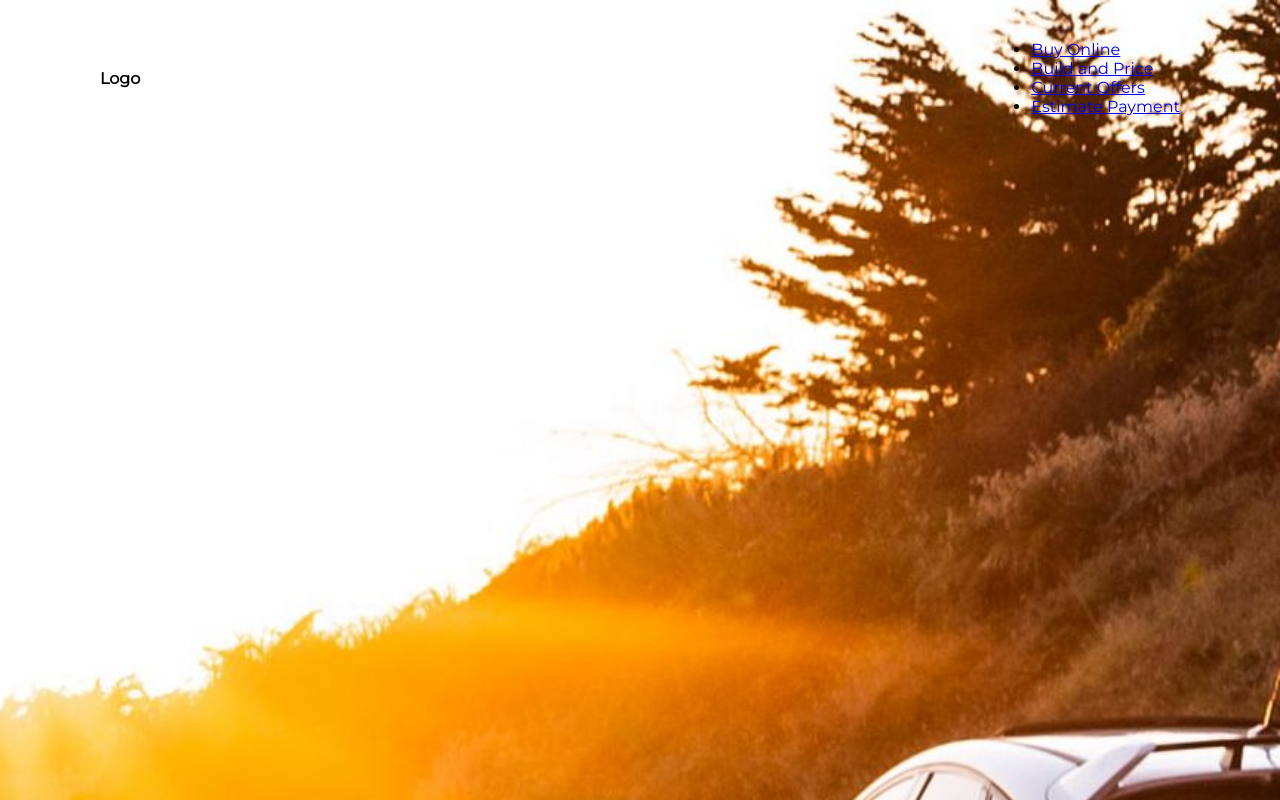
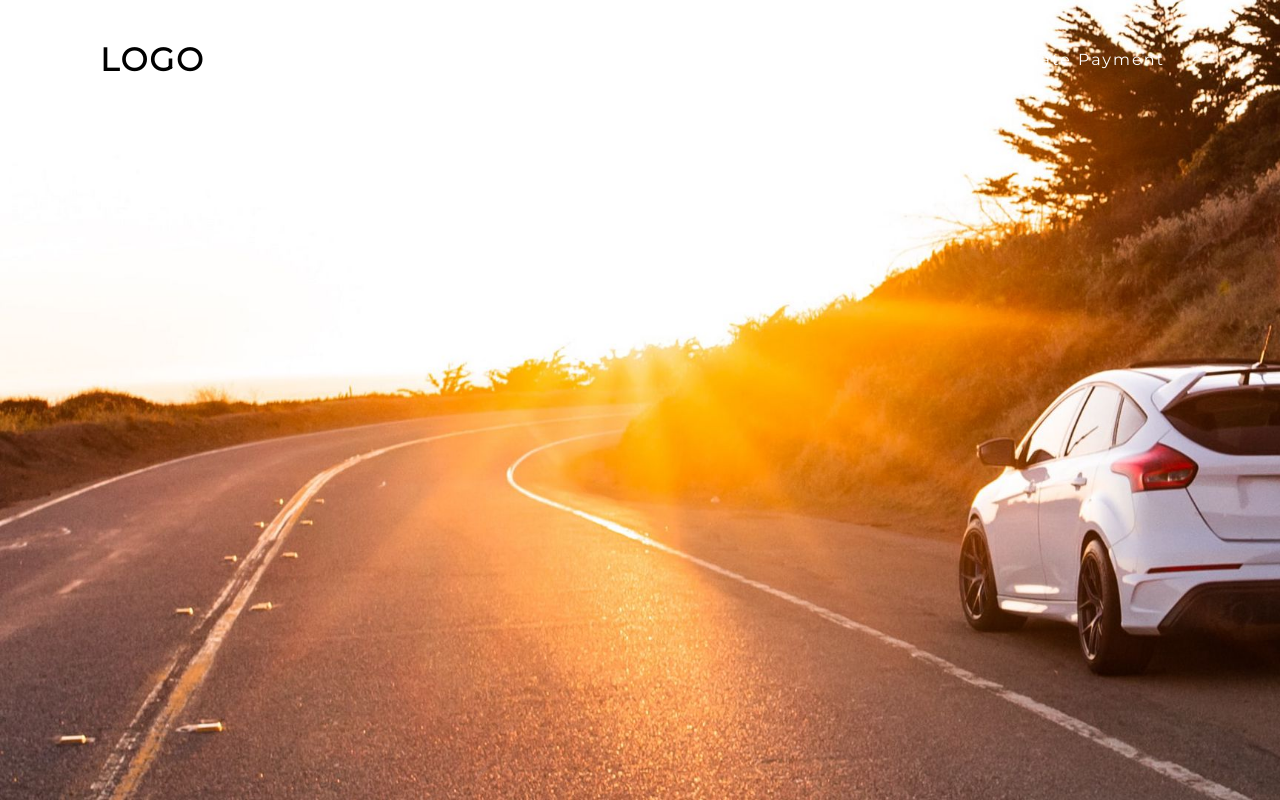
Before and after one commit to Ariiia/OKR3, a plain HTML site: page index.html in a window 1280 px wide. Shown: the top 800 px of the page. Drawn offline with Linux system fonts and the light colour scheme.

Commit message:
fix animation menu

```diff
--- a/index.html
+++ b/index.html
@@ -17,6 +17,9 @@
             <li><a href="#">Estimate Payment</a></li>
         </ul>
 </header>
+<section class="banner">
+
+</section>
 <main>
    <!-- меню -->
 
--- a/script.js
+++ b/script.js
@@ -0,0 +1,5 @@
+window.addEventListener("scroll", function(){
+let header=document.querySelector("header");
+header.classList.toggle("sticky", window.scrollY>0);
+
+})
--- a/style.css
+++ b/style.css
@@ -17,19 +17,13 @@ box-sizing:border-box;
 
 }
 
-/* body{
+body{
     background: #000;
     min-height:200vh;
-} */
+}
 
 
-html {
-    min-height: 200vh;
-    background-image: url("images/back.jpg");
-    background-size: cover;
-    background-repeat: no-repeat;
-    background-position: center center;
- }
+
 
  header{
      position: fixed;
@@ -41,6 +35,7 @@ html {
      align-items:center;
      transition:1s;
      padding: 40px 100px;
+     z-index: 100000;
 
  }
  header .logo{
@@ -48,4 +43,51 @@ html {
      font-weight: 700;
      color: black;
      text-decoration: none;
+     font-size: 2em;
+     text-transform: uppercase;
+     letter-spacing: 2px;
+     transition: 1s;
  }
+
+
+ header ul{
+
+    position: relative;
+    display: flex;
+    justify-content: center;
+    align-items:center;
+
+ }
+ header ul li{
+
+    position: relative;
+    list-style:none;
+ }
+
+ header ul li a{
+    position: relative;
+    margin: 0 15px;
+    text-decoration: none;
+    color:#fff;
+    font-weight:700px;
+    transition:0.7s;
+    letter-spacing:2px;
+
+ }
+
+ .banner{
+
+    position: relative;
+    width:100%;
+    height: 100vh;
+    background: url("images/back.jpg");
+    background-size: cover;
+ }
+ header.sticky{
+     padding: 5px 100px;
+     background:white;
+ }
+
+ header.sticky ul li a{
+     color:#000;
+ }
```
